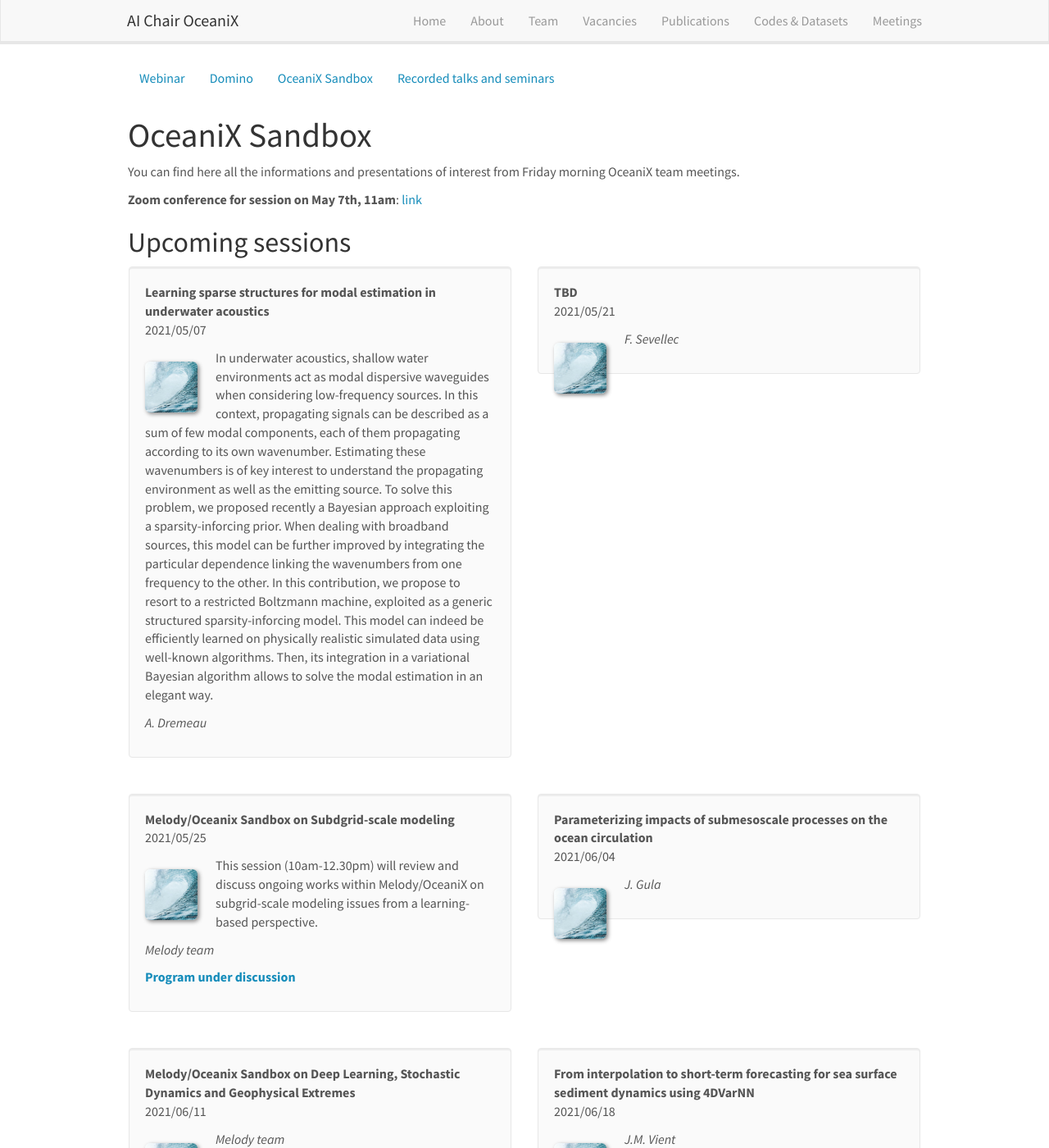
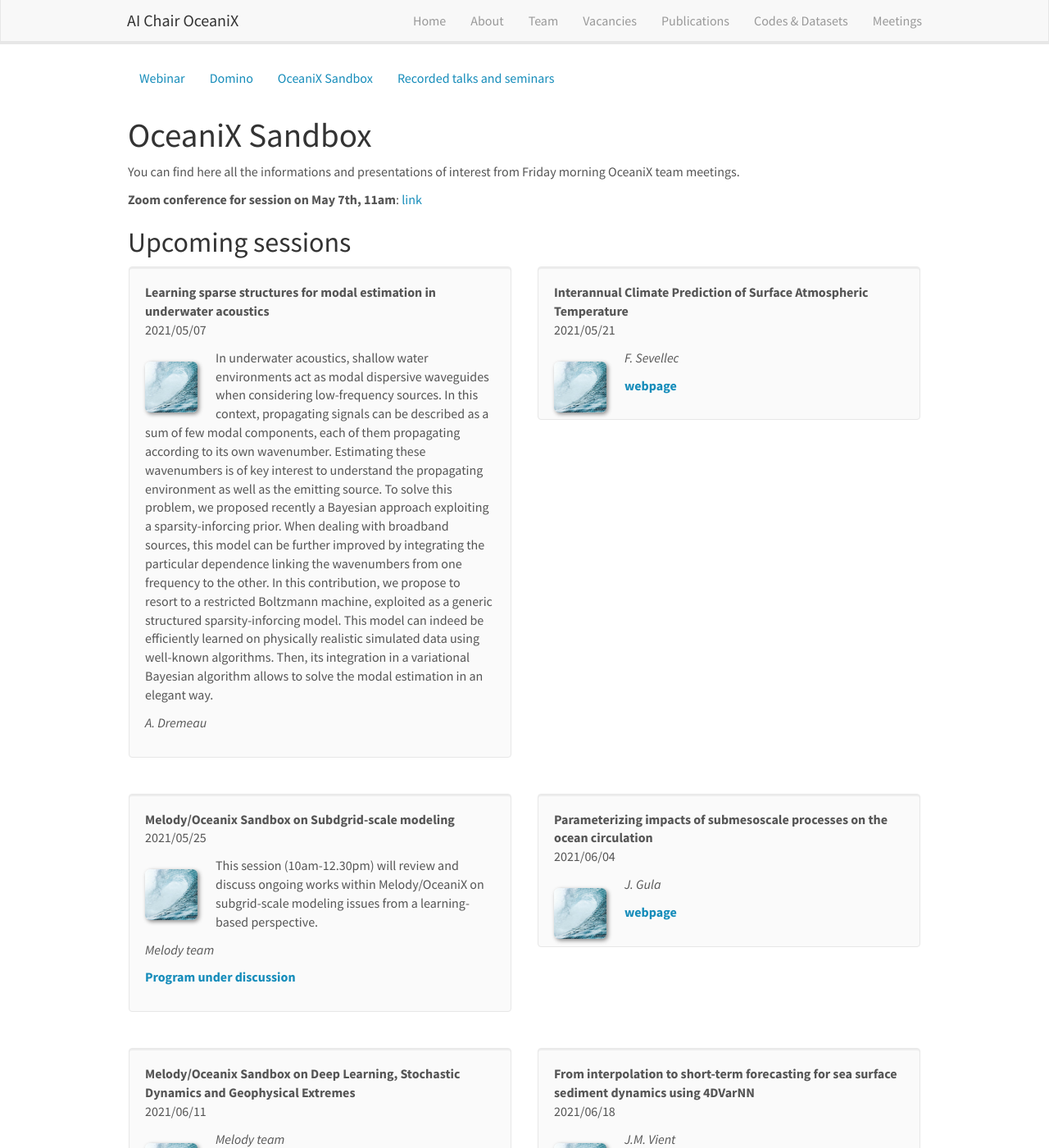
Before and after one commit to CIA-Oceanix/CIA-Oceanix.github.io, a Jekyll site: the page built from _pages/oceanix_sandbox.md, in a window 1280 px wide and 1400 px high. Shown: the whole window at 82% size. Built offline with Jekyll 4.4.1, drawn with Linux system fonts in a browser that asks for light colours; nearby versions of some CDN libraries.

Commit message:
Update sandbox_list.yml

```diff
--- a/_data/sandbox_list.yml
+++ b/_data/sandbox_list.yml
@@ -14,15 +14,15 @@
   news1:
   news2:
 
-- title: "TBD"
+- title: "Interannual Climate Prediction of Surface Atmospheric Temperature"
   image: default.jpg
   description:
   date: 2021/05/21
   authors: F. Sevellec
   link:
   slideslink:
-    url1:
-    display1: #Slides
+    url1: http://mespages.univ-brest.fr/~fsevellec/
+    display1: webpage
     url2:
     display2:
   highlight: 1
@@ -53,8 +53,8 @@
   authors: J. Gula
   link:
   slideslink:
-    url1:
-    display1: #Slides
+    url1: https://www.jgula.fr/
+    display1: webpage
     url2:
     display2:
   highlight: 1
```
